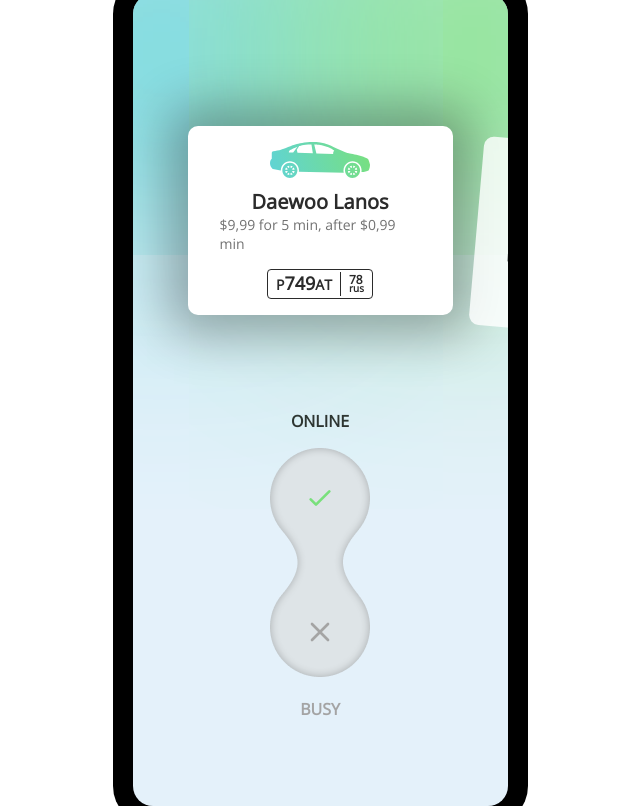
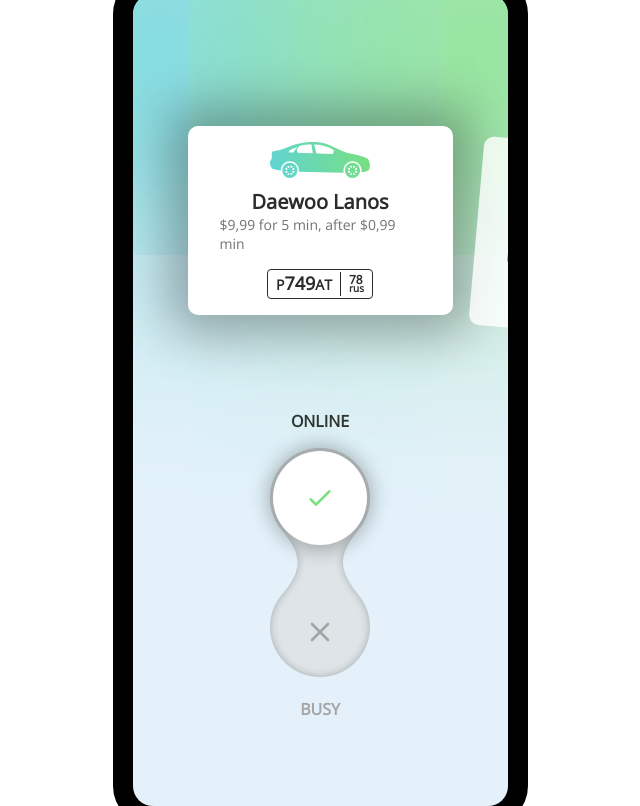
Before and after one commit to ilkaydnc/taxi-driver-app, a Next.js app: page / in a window 1280 px wide. Shown: the whole page, without its empty margins (320-960 px from the left). Built offline with nearby package versions, Linux system fonts and the light colour scheme.

Commit message:
Add change status animation to Switch component

```diff
--- a/src/components/Switch.tsx
+++ b/src/components/Switch.tsx
@@ -1,3 +1,5 @@
+import anime from 'animejs'
+import { useEffect, useState } from 'react'
 import styled from 'styled-components'
 import Check from './icons/Check'
 import Close from './icons/Close'
@@ -52,6 +54,19 @@
     active ? (color === 'success' ? '#79e07c' : '#f53a68') : '#a4a4a4'};
   transition: 0.5s;
   cursor: pointer;
+  z-index: 100;
+`
+
+const Circle = styled.div`
+  position: absolute;
+  top: 0;
+  left: 3px;
+  width: 94px;
+  height: 94px;
+  background-color: white;
+  border-radius: 50px;
+  box-shadow: 0 0 20px 4px rgba(0, 0, 0, 0.3);
+  z-index: 50;
 `
 
 interface SwitchProps {
@@ -59,7 +74,54 @@
   changeStatus: { (status: boolean): void }
 }
 
+const setCircleOnline = (prevStatus: boolean, currentStatus: boolean) => {
+  if (prevStatus === currentStatus) {
+    anime({
+      targets: '#switch-circle',
+      translateY: 3,
+      easing: 'easeOutElastic(1, .8)',
+    })
+  } else {
+    anime({
+      targets: '#switch-circle',
+      translateY: [132, 3],
+      scaleX: [0.4, 1],
+      scaleY: [1.4, 1],
+      easing: 'easeOutElastic(1, .8)',
+    })
+  }
+}
+
+const setCircleBusy = (prevStatus: boolean, currentStatus: boolean) => {
+  if (prevStatus === currentStatus) {
+    anime({
+      targets: '#switch-circle',
+      translateY: 132,
+      easing: 'easeOutElastic(1, .8)',
+    })
+  } else {
+    anime({
+      targets: '#switch-circle',
+      translateY: [3, 132],
+      scaleX: [0.4, 1],
+      scaleY: [1.4, 1],
+      easing: 'easeOutElastic(1, .8)',
+    })
+  }
+}
+
 const Switch = ({ online, changeStatus }: SwitchProps) => {
+  const [prevStatus, setPrevStatus] = useState(online)
+  useEffect(() => {
+    if (online) {
+      setCircleOnline(prevStatus, online)
+    } else {
+      setCircleBusy(prevStatus, online)
+    }
+
+    setPrevStatus(online)
+    // eslint-disable-next-line react-hooks/exhaustive-deps
+  }, [online])
   return (
     <Container>
       <Label active={online}>Online</Label>
@@ -80,6 +142,7 @@
             <Close />
           </Button>
         </ButtonsWrapper>
+        <Circle id="switch-circle" />
         <img src="/images/switch.png" alt="Status Changer" />
       </SwitchContainer>
       <Label active={!online}>Busy</Label>
```
